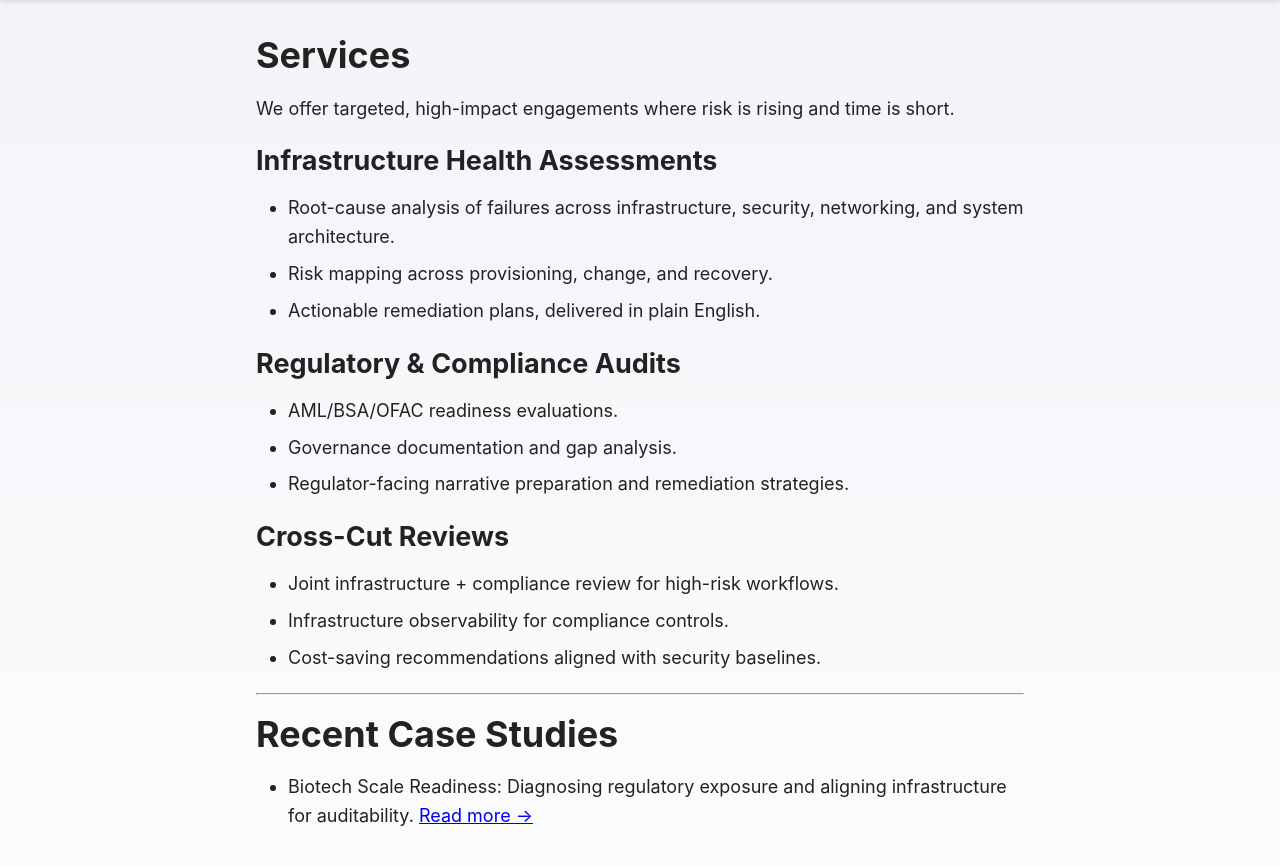
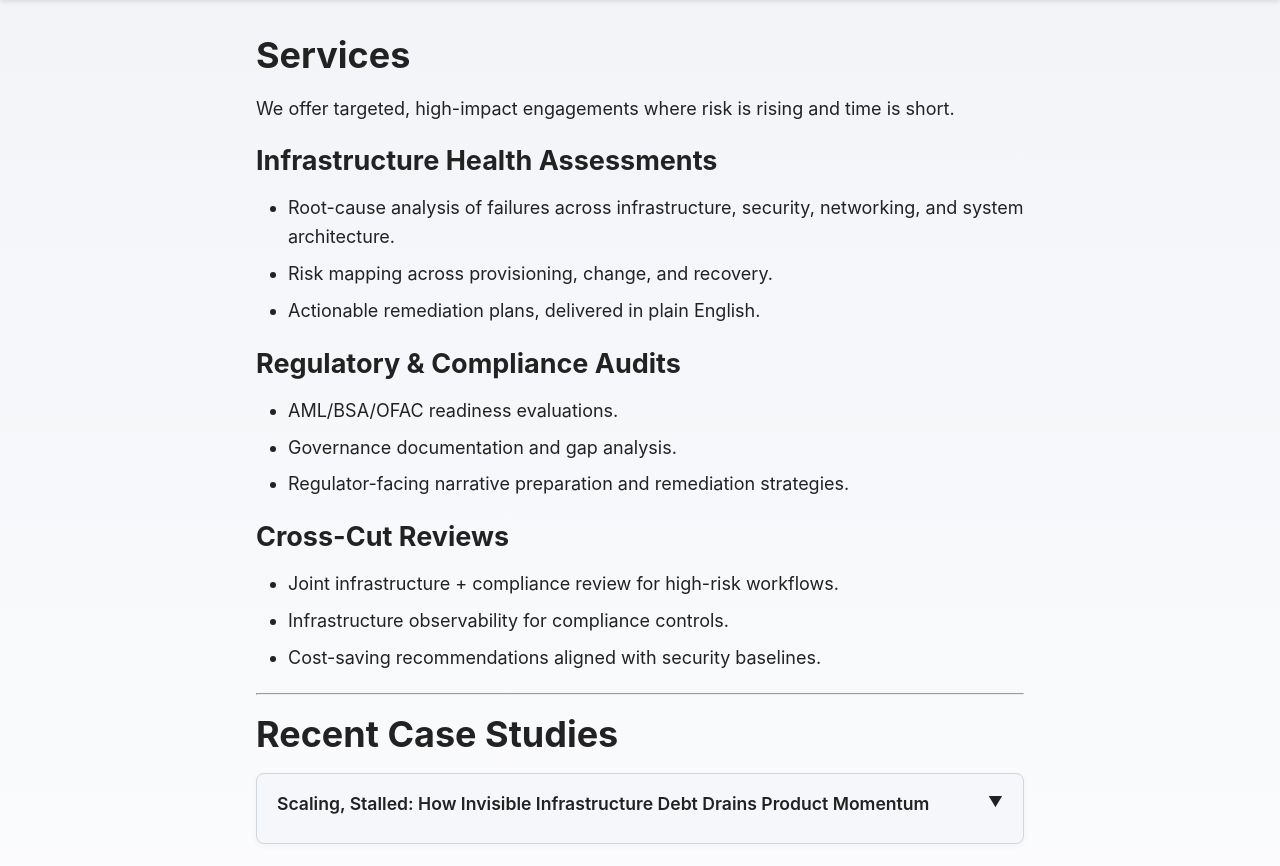
Before and after one commit to urgdog/anchoraccord, a Jekyll site: the page built from services.md, in a window 1280 px wide. Shown: the part 111-977 px from the top of the page. Built offline with Jekyll 4.4.1, drawn with Linux system fonts in a browser that asks for light colours; some of the changed text lies outside the part shown.

Commit message:
add cases

```diff
--- a/_layouts/default.html
+++ b/_layouts/default.html
@@ -5,6 +5,9 @@
   <title>{{ page.title }} | {{ site.title }}</title>
   <meta name="viewport" content="width=device-width, initial-scale=1">
   <link rel="stylesheet" href="{{ '/assets/css/style.css' | relative_url }}">
+  {% if page.tags %}
+  <meta name="keywords" content="{{ page.tags | join: ', ' }}">
+  {% endif %}
 </head>
 <body>
   <header class="topnav">
--- a/assets/css/style.css
+++ b/assets/css/style.css
@@ -211,3 +211,66 @@ ul, ol {
   margin-bottom: 1.25rem;
   padding-left: 2rem; /* standard readable indent */
 }
+
+details {
+  border: 1px solid #ccc;
+  border-radius: 6px;
+  padding: 1rem;
+  margin-bottom: 1rem;
+  background: #f9f9f9;
+  transition: all 0.3s ease;
+}
+
+summary {
+  font-weight: bold;
+  cursor: pointer;
+  list-style: none;
+  margin-bottom: 0.5rem;
+}
+
+summary::-webkit-details-marker {
+  display: none; /* hide the default triangle icon */
+}
+
+details[open] summary::after {
+  content: " ▲";
+}
+
+summary::after {
+  content: " ▼";
+  float: right;
+}
+details.case-study {
+  background-color: #f5f7fa;
+  border: 1px solid #d0d7de;
+  border-radius: 8px;
+  padding: 1rem 1.25rem;
+  margin-bottom: 1.5rem;
+  box-shadow: 0 2px 6px rgba(0, 0, 0, 0.04);
+  transition: box-shadow 0.2s ease, background-color 0.2s ease;
+}
+
+details.case-study:hover {
+  box-shadow: 0 4px 12px rgba(0, 0, 0, 0.08);
+  background-color: #eef1f5;
+}
+
+summary {
+  font-size: 1.1rem;
+  font-weight: 600;
+  cursor: pointer;
+  list-style: none;
+  position: relative;
+}
+
+summary::after {
+  content: "▼";
+  position: absolute;
+  right: 0;
+  font-size: 0.9rem;
+  transition: transform 0.2s ease;
+}
+
+details[open] summary::after {
+  transform: rotate(180deg);
+}
--- a/services.md
+++ b/services.md
@@ -26,6 +26,33 @@ networking, and system architecture.
 ---
 
 # Recent Case Studies
+<details class="case-study">
+  <summary>Scaling, Stalled: How Invisible Infrastructure Debt Drains Product Momentum</summary>
+  <p>
+   As a firm scaled, repeated technical breakdowns quietly began eating
+   into its core mission: instead of accelerating discovery, teams found
+   themselves mired in troubleshooting. Infrastructure wasn’t failing
+   in dramatic ways, it was just misaligned, invisible, and slow to adapt. Time
+   was lost, momentum slipped, and product development suffered. This case
+   explores how treating infrastructure as a cost center, rather than a force
+   multiplier created drag the company couldn't afford.
+  </p>
+  <p><a href="/downloads/cs-biotech-scaling.pdf">Download full case study (PDF)</a></p>
+</details>
 
-- Biotech Scale Readiness: Diagnosing regulatory exposure and aligning
-infrastructure for auditability. [Read more →](cases/biotech_scale_readiness)
+
+
+<details class="case-study">
+<summary>Signal, Not Noise: Rebuilding Case Management Systems That Actually Work</summary>
+  <p>
+  Many institutions treat their transaction monitoring or case management
+  platform as the centerpiece of their financial crime compliance
+  program - without realizing how quickly these tools can become liabilities. In
+  this composited case study, Anchor Accord examines a pattern observed across
+  multiple institutions: unclear system ownership, broken triage workflows, and
+  misaligned alert logic that overwhelms staff while underperforming on actual
+  risk.
+
+  </p>
+  <p><a href="/downloads/cs-banking-general.pdf">Download full case study (PDF)</a></p>
+</details>
```
Also changed, not shown: cases/biotech_scale_readiness.md (deleted, +0 -35 lines), contact.md (+1 -1 lines), index.md (+27 -0 lines), 2 other files.
